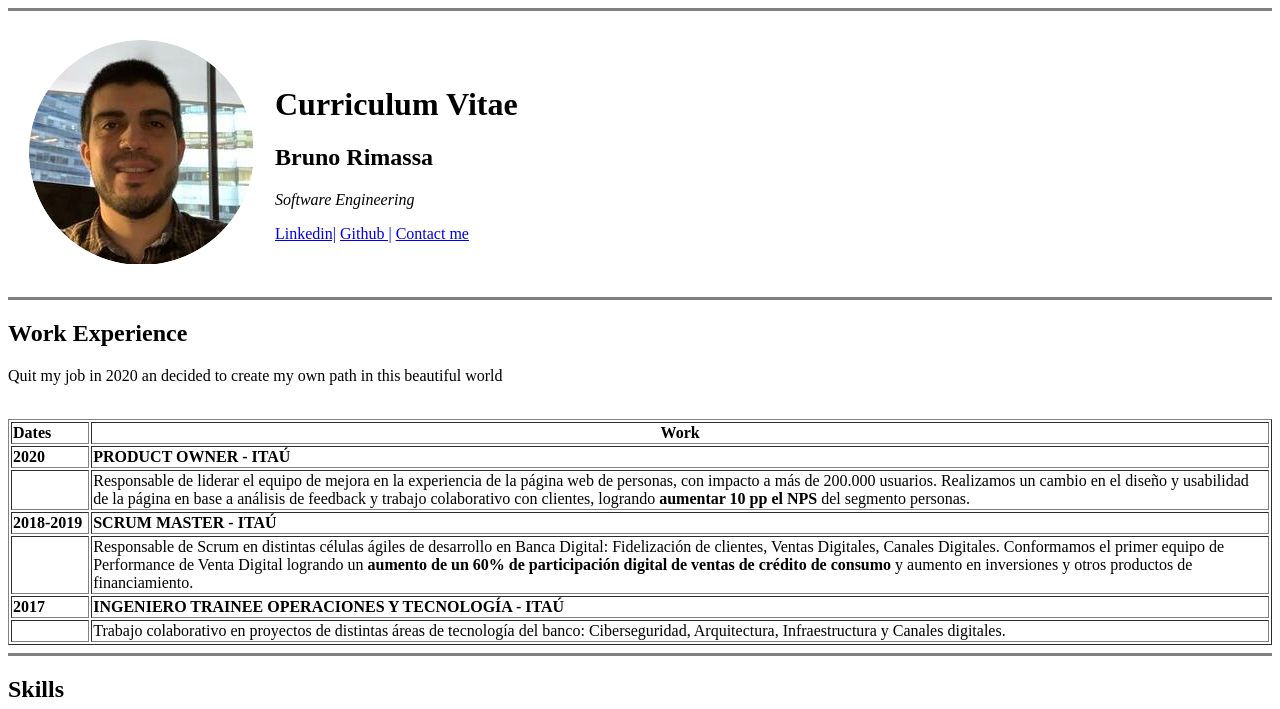
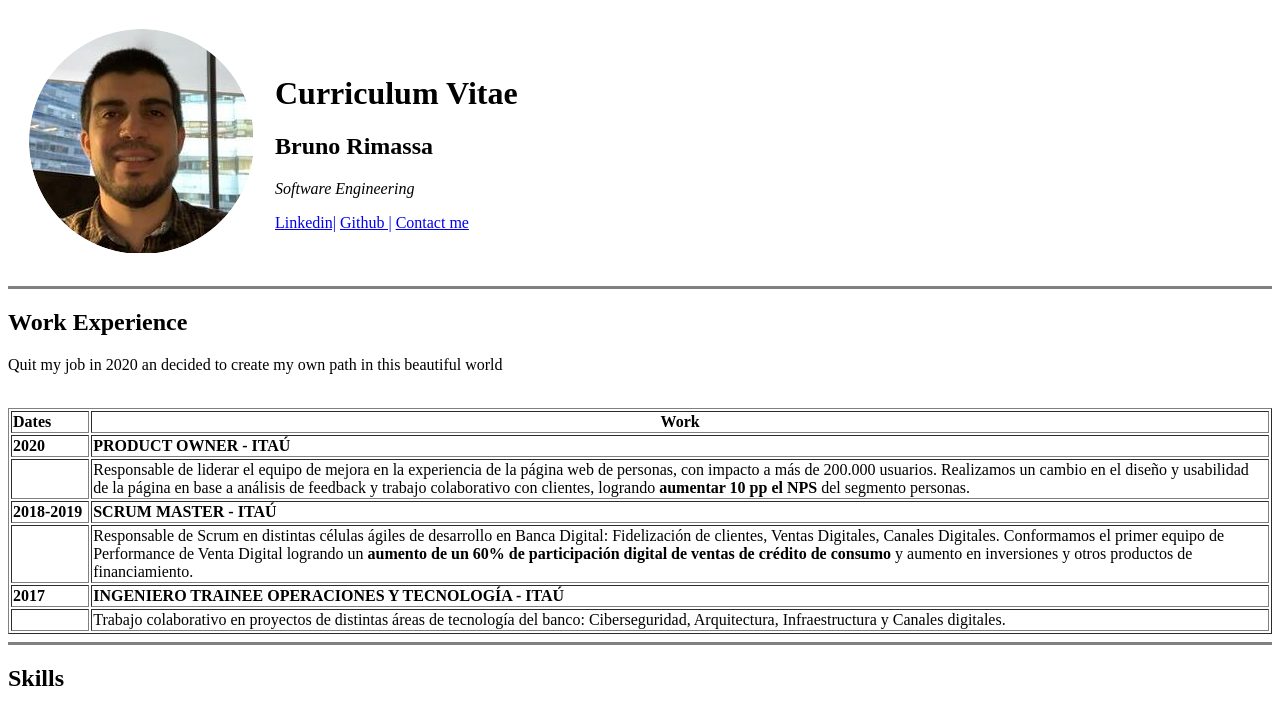
Before and after one commit to RagingBrull/90sCV, a plain HTML site: page index.html in a window 1280 px wide. Shown: the top 709 px of the page. Drawn offline with Linux system fonts and the light colour scheme.

Commit message:
Add files via upload

```diff
--- a/index.html
+++ b/index.html
@@ -8,7 +8,6 @@
 <!-- -->
 
 <body>
-  <hr size="3" noshade>
   <!--"https://pbs.twimg.com/profile_images/709173016622702592/sAh_II3x_400x400.jpg" -->
   <table cellspacing="20">
     <tr>
```
